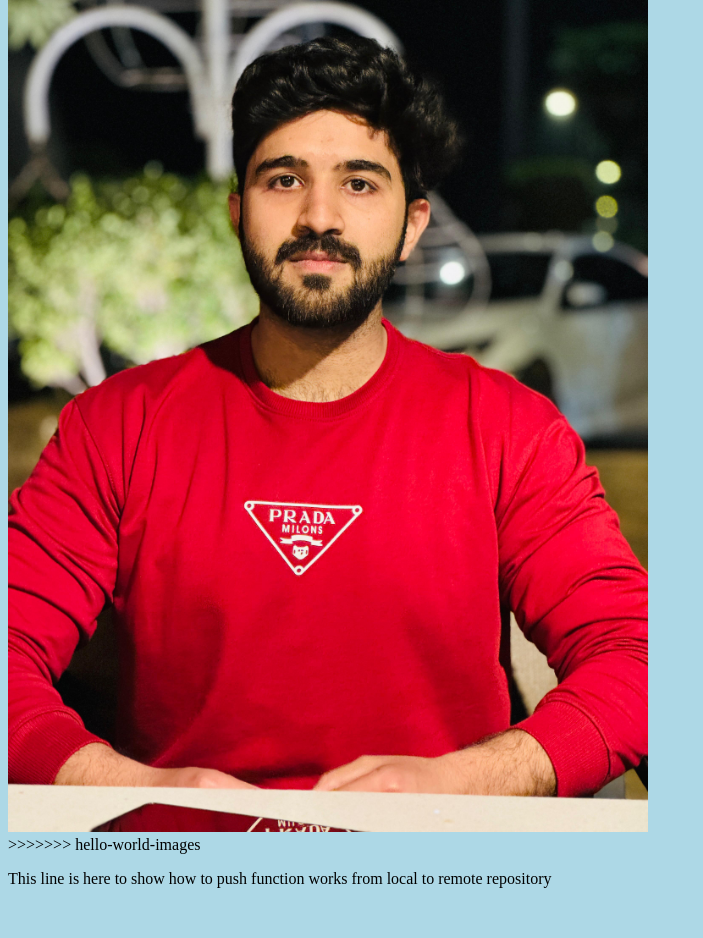
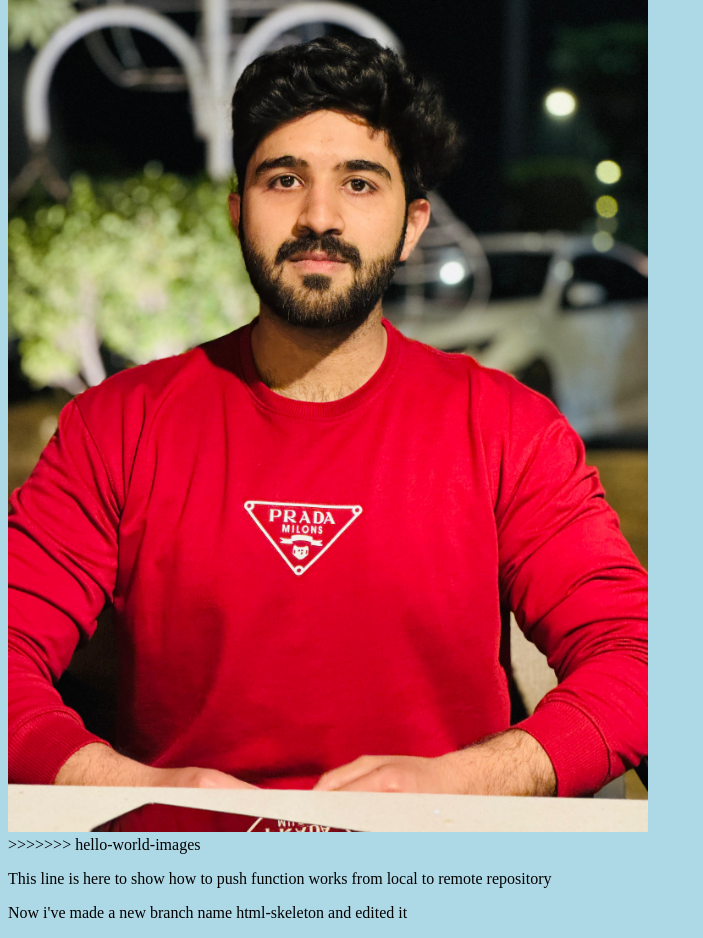
Before and after one commit to hamzanawaz5640/hello-world, a plain HTML site: page index.html in a window 1280 px wide. Shown: the part 1235-2173 px from the top of the page, without its empty margins (0-703 px from the left). Before the commit the page ends 2139 px from the top, so only its background shows below. Drawn offline with Linux system fonts and the light colour scheme.

Commit message:
Now i've made a new branch name html-skeleton and edited it
Now i've made a new branch name html-skeleton and edited it

```diff
--- a/index.html
+++ b/index.html
@@ -18,5 +18,6 @@
 
 >>>>>>> hello-world-images
 <div><p>This line is here to show how to push function works from local to remote repository</p></div>
+<div><p>Now i've made a new branch name html-skeleton and edited it<p></div>
 </body>
 </html>
```
